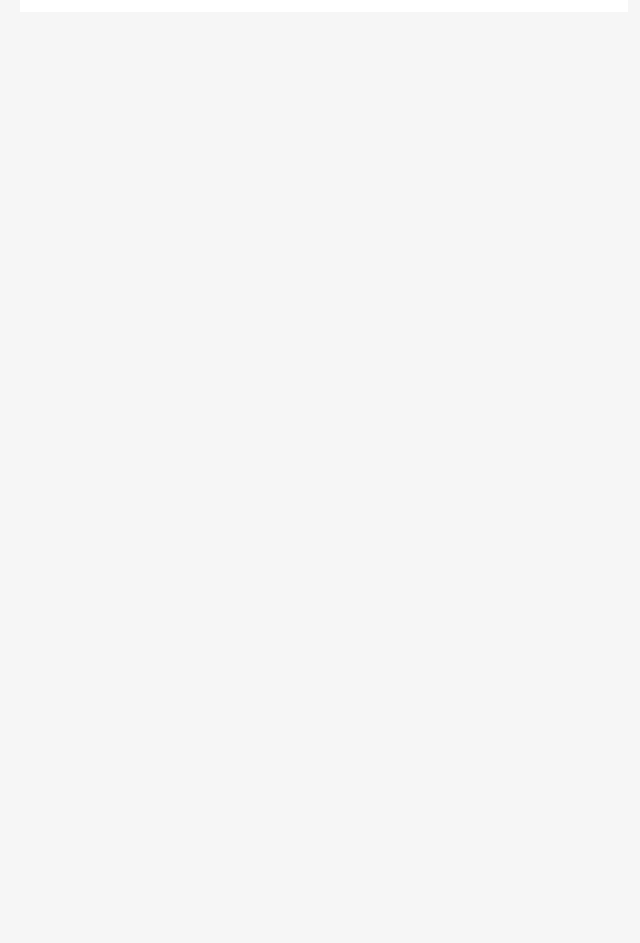
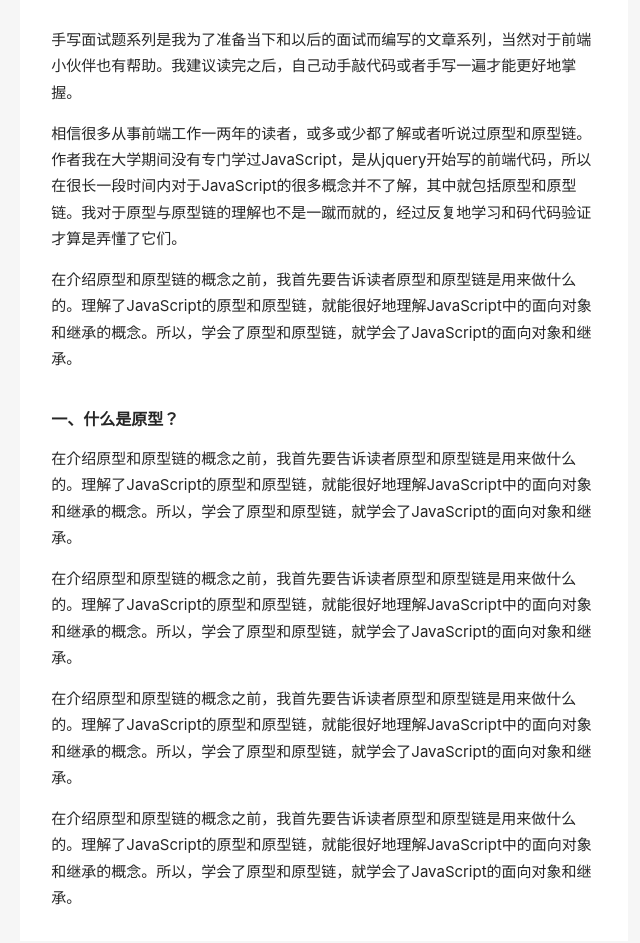
Before and after one commit to pgl-g/pglblog, a Next.js app: page /indexDetaile/1 in a window 1280 px wide. Shown: the part 527-1470 px from the top of the page, without its empty margins (209-849 px from the left). Before the commit the page ends 800 px from the top, so only its background shows below. Built offline with nearby package versions, Linux system fonts and the light colour scheme; a web font is replaced by a local one.

Commit message:
fix: change

```diff
--- a/assets/js/contants.js
+++ b/assets/js/contants.js
@@ -6,26 +6,26 @@ const NAVS = [
     link: '/',
     type: 'home'
   },
-  {
-    name: '作品集',
-    link: '/articlelists',
-    type: 'articlelists'
-  },
-  {
-    name: '关于我',
-    link: '/about',
-    type: 'about'
-  },
+  // {
+  //   name: '作品集',
+  //   link: '/articlelists',
+  //   type: 'articlelists'
+  // },
+  // {
+  //   name: '关于我',
+  //   link: '/about',
+  //   type: 'about'
+  // },
   {
     name: '简历',
     link: '/resume',
     type: 'resume'
   },
-  {
-    name: '写文章',
-    link: '/editor',
-    type: 'editor'
-  }
+  // {
+  //   name: '写文章',
+  //   link: '/editor',
+  //   type: 'editor'
+  // }
 ]
 
 // 用户信息
--- a/components/detaileList/index.js
+++ b/components/detaileList/index.js
@@ -22,6 +22,34 @@ const DetaileList = () => {
         <div className={Style.wrapper_mainSection}>
           <div className={Style.mainSection_title}>手写面试题五：闭包和词法环境</div>
         </div>
+
+
+        <div className={Style.w_a_c}>
+          <p>
+            手写面试题系列是我为了准备当下和以后的面试而编写的文章系列，当然对于前端小伙伴也有帮助。我建议读完之后，自己动手敲代码或者手写一遍才能更好地掌握。
+          </p>
+          <p>
+            相信很多从事前端工作一两年的读者，或多或少都了解或者听说过原型和原型链。作者我在大学期间没有专门学过JavaScript，是从jquery开始写的前端代码，所以在很长一段时间内对于JavaScript的很多概念并不了解，其中就包括原型和原型链。我对于原型与原型链的理解也不是一蹴而就的，经过反复地学习和码代码验证才算是弄懂了它们。
+          </p>
+          <p>
+            在介绍原型和原型链的概念之前，我首先要告诉读者原型和原型链是用来做什么的。理解了JavaScript的原型和原型链，就能很好地理解JavaScript中的面向对象和继承的概念。所以，学会了原型和原型链，就学会了JavaScript的面向对象和继承。
+          </p>
+
+          <h4>一、什么是原型？</h4>
+          <p>
+            在介绍原型和原型链的概念之前，我首先要告诉读者原型和原型链是用来做什么的。理解了JavaScript的原型和原型链，就能很好地理解JavaScript中的面向对象和继承的概念。所以，学会了原型和原型链，就学会了JavaScript的面向对象和继承。
+          </p>
+          <p>
+            在介绍原型和原型链的概念之前，我首先要告诉读者原型和原型链是用来做什么的。理解了JavaScript的原型和原型链，就能很好地理解JavaScript中的面向对象和继承的概念。所以，学会了原型和原型链，就学会了JavaScript的面向对象和继承。
+          </p>
+          <p>
+            在介绍原型和原型链的概念之前，我首先要告诉读者原型和原型链是用来做什么的。理解了JavaScript的原型和原型链，就能很好地理解JavaScript中的面向对象和继承的概念。所以，学会了原型和原型链，就学会了JavaScript的面向对象和继承。
+          </p>
+          <p>
+            在介绍原型和原型链的概念之前，我首先要告诉读者原型和原型链是用来做什么的。理解了JavaScript的原型和原型链，就能很好地理解JavaScript中的面向对象和继承的概念。所以，学会了原型和原型链，就学会了JavaScript的面向对象和继承。
+          </p>
+
+        </div>
       </div>
     </div>
   )
--- a/components/detaileList/index.module.scss
+++ b/components/detaileList/index.module.scss
@@ -25,5 +25,25 @@
         font-weight: 500;
       }
     }
+
+    .w_a_c {
+      text-align: left;
+      padding: 15px;
+      font-size: 16px;
+      line-height: 1.75;
+
+      p {
+        font-size: 15px;
+      }
+
+      h4 {
+        font-weight: bold;
+        line-height: 1.5;
+        margin-top: 35px;
+        margin-bottom: 10px;
+        padding-bottom: 5px;
+        font-size: 16px;
+      }
+    }
   }
 }
```
